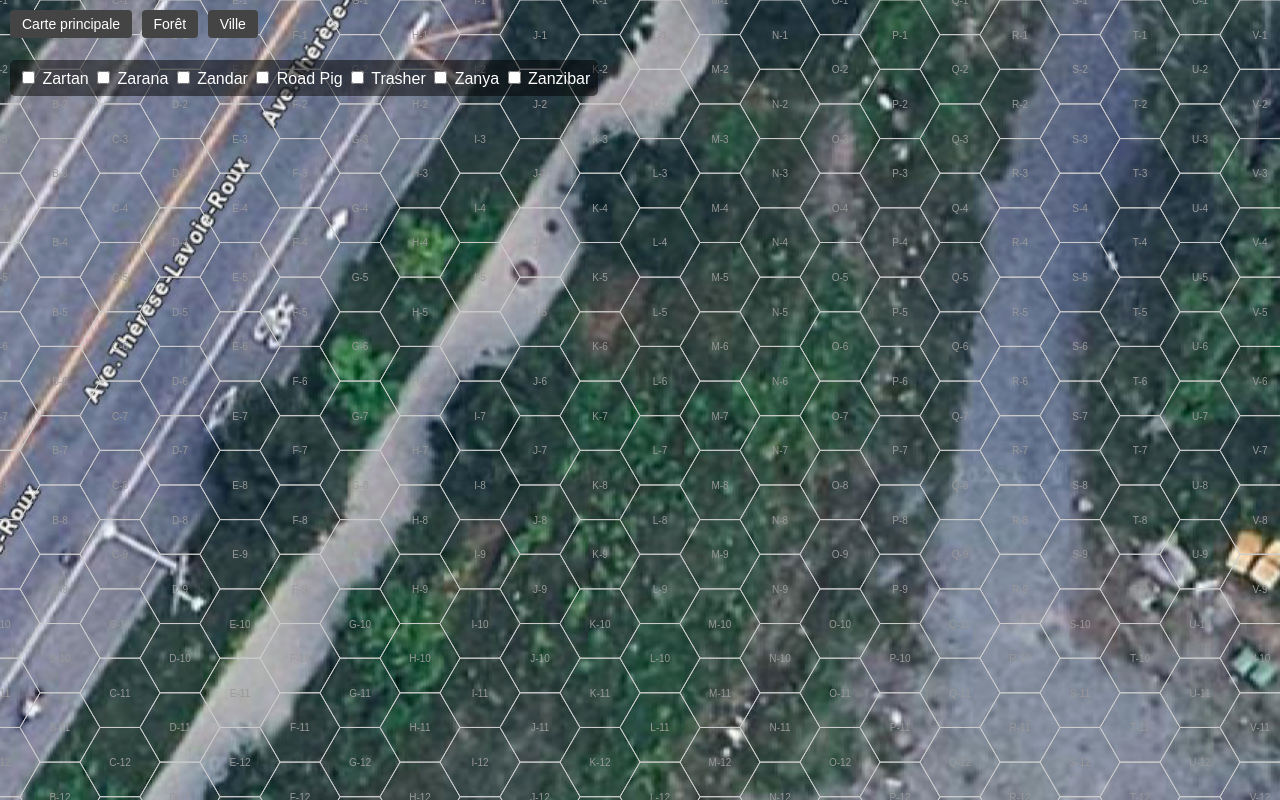
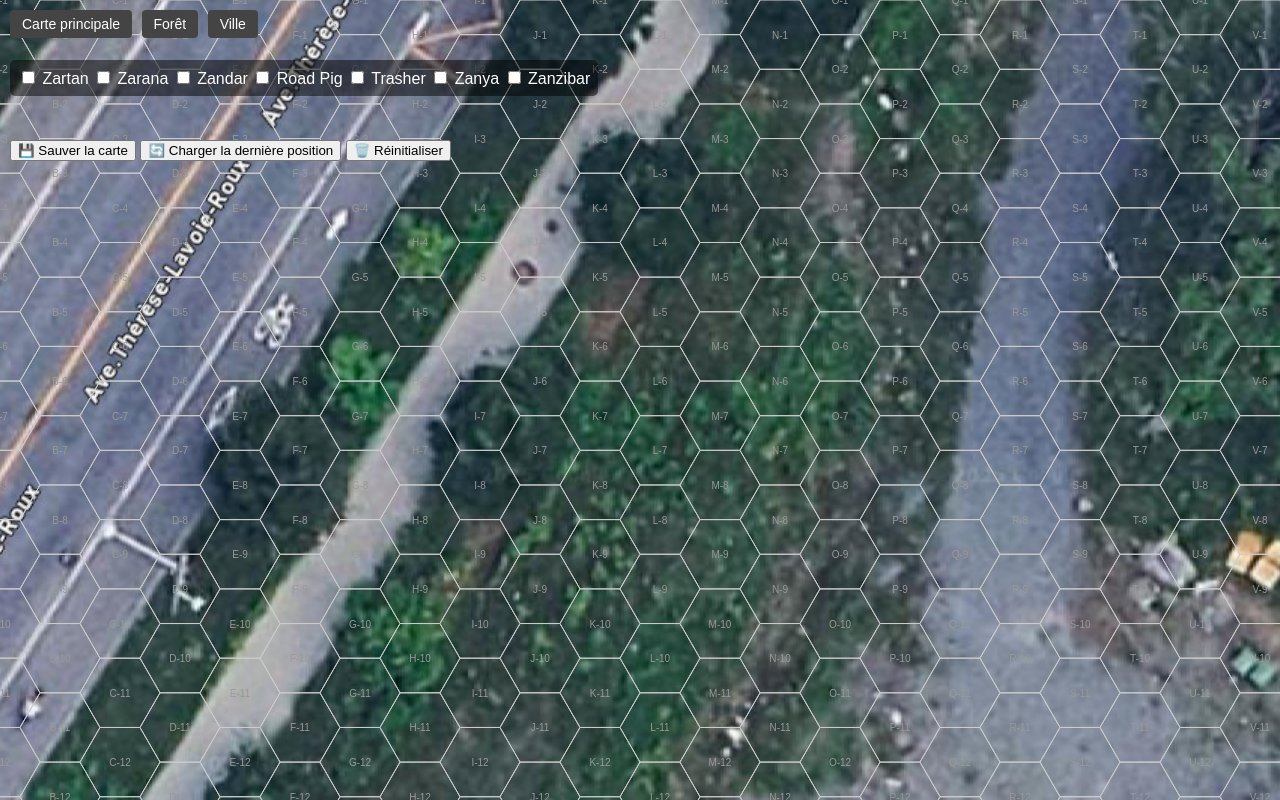
Before and after one commit to ThalieXVII/hex-map-game, a plain HTML site: page ville.html in a window 1280 px wide. Drawn offline with Linux system fonts and the light colour scheme.

Commit message:
Update ville.html

```diff
--- a/ville.html
+++ b/ville.html
@@ -31,6 +31,13 @@
     <label><input type="checkbox" value="assets/zanzibar2 copie.png"> Zanzibar</label>
   </div>
 
+  <!-- 🛠️ Boutons de gestion des personnages -->
+<div style="position: absolute; top: 140px; left: 10px; z-index: 20;">
+  <button onclick="saveCharacters()">💾 Sauver la carte</button>
+  <button onclick="restoreCharacters()">🔄 Charger la dernière position</button>
+  <button onclick="localStorage.removeItem('characters'); location.reload();">🗑️ Réinitialiser</button>
+</div>
+
   <canvas id="hexCanvas"></canvas>
 
   <script src="script.js"></script>
```
